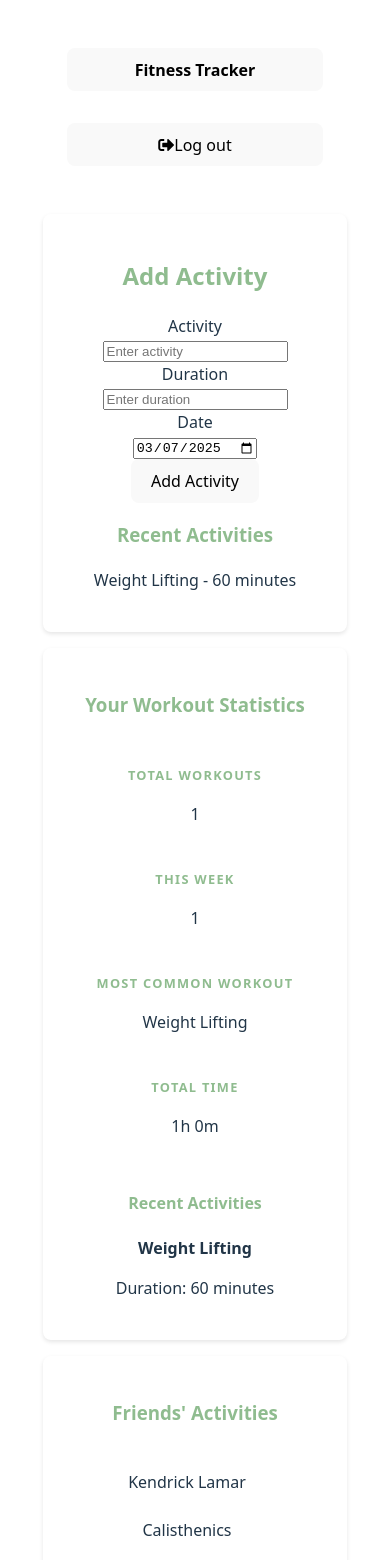
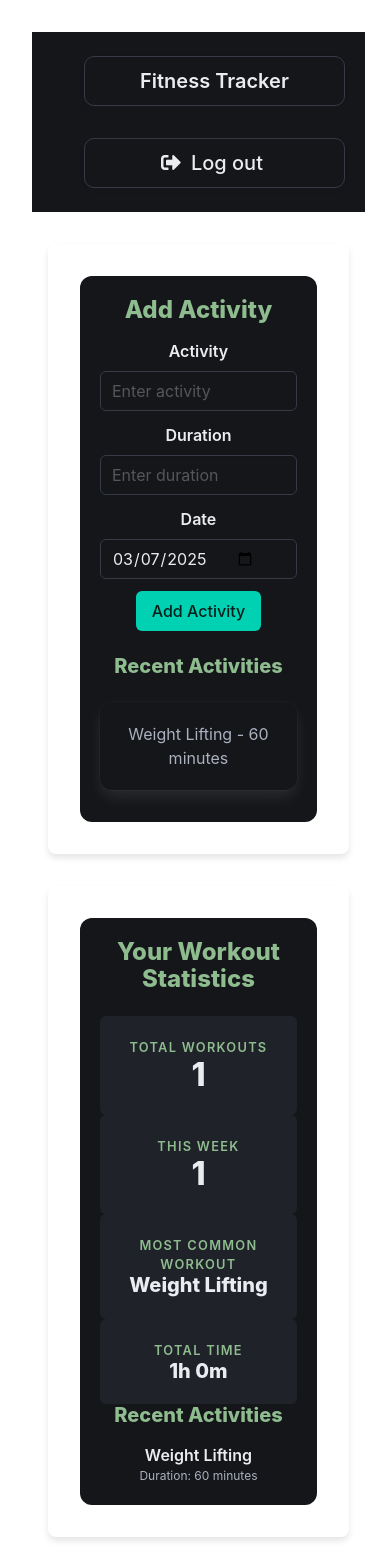
Before and after one commit to JSReza/web-programming-final-proj, a Vue app in the folder fitness-tracker-client/: page / in a window 390 px wide. Shown: the top 1560 px of the page. Built offline with nearby package versions, Linux system fonts and the light colour scheme.

Commit message:
made aesthetic changes

```diff
--- a/fitness-tracker-client/index.html
+++ b/fitness-tracker-client/index.html
@@ -1,5 +1,5 @@
 <!doctype html>
-<html lang="en">
+<html lang="en" data-theme="dark">
   <head>
     <meta charset="UTF-8" />
     <link rel="stylesheet" href="https://cdnjs.cloudflare.com/ajax/libs/font-awesome/5.15.4/css/all.min.css">
--- a/fitness-tracker-client/src/App.vue
+++ b/fitness-tracker-client/src/App.vue
@@ -95,22 +95,39 @@ const friends = ref([
 </template>
 
 <style scoped>
-
 .main-content {
   margin-top: 2rem;
+  padding: 0 2rem;
+  max-width: 1600px;
+  margin-left: auto;
+  margin-right: auto;
 }
 
 .sections {
   display: grid;
-    grid-template-columns: repeat(auto-fill, minmax(300px, 1fr));
-    gap: 1rem;
+  grid-template-columns: repeat(auto-fit, minmax(400px, 1fr));
+  gap: 2rem;
 }
 
 .section {
-    padding: 1.5rem;
+  padding: 2rem;
   border-radius: 8px;
-    box-shadow: 0 2px 4px rgba(0, 0, 0, 0.1);
+  box-shadow: 0 4px 6px rgba(0, 0, 0, 0.1);
   transition: transform 0.2s ease;
 }
 
+.section:hover {
+  transform: translateY(-2px);
+  box-shadow: 0 6px 8px rgba(0, 0, 0, 0.2);
+}
+
+@media screen and (max-width: 768px) {
+  .main-content {
+    padding: 0 1rem;
+  }
+
+  .sections {
+    grid-template-columns: 1fr;
+  }
+}
 </style>
--- a/fitness-tracker-client/src/components/FriendsActivities.vue
+++ b/fitness-tracker-client/src/components/FriendsActivities.vue
@@ -1,6 +1,6 @@
 <template>
     <div class="box">
-      <h3 class="title is-4 has-text-centered is-danger">
+      <h3 class="title is-4 has-text-centered ">
        <span>Friends' Activities</span>
       </h3>
 
@@ -13,27 +13,25 @@
           <div class="friend-header level is-mobile mb-2">
             <div class="level-left">
               <div class="level-item">
-                <figure class="image is-48x48">
-                </figure>
-                <span class="ml-3 has-text-weight-semibold">{{ friend.name }}</span>
+                <span class="ml-3 has-text-weight-semibold has-text-centered ">{{ friend.name }}</span>
               </div>
             </div>
           </div>
 
           <div class="pl-5">
-            <div v-if="!friend.activities.length" class="has-text-grey">No activities yet</div>
+            <div v-if="!friend.activities.length" >No activities yet</div>
 
-            <div v-for="activity in friend.activities" :key="activity.id" class="box has-background-light">
+            <div v-for="activity in friend.activities" :key="activity.id" class="box">
               <div class="content">
                 <p class="is-size-5 has-text-weight-medium">{{ activity.type }}</p>
                 <div class="tags">
-                  <span class="tag is-info">
+                  <span class="tag">
                     <span class="icon">
                       <i class="fas fa-clock"></i>
                     </span>
                     <span>{{ activity.duration }}</span>
                   </span>
-                  <span class="tag is-success">
+                  <span class="tag">
                     <span class="icon">
                       <i class="fas fa-calendar"></i>
                     </span>
--- a/fitness-tracker-client/src/components/NavBar.vue
+++ b/fitness-tracker-client/src/components/NavBar.vue
@@ -14,16 +14,16 @@ const handleLogout = () => {
 
 </script>
 <template>
-  <nav class="navbar is-info" role="navigation" aria-label="main navigation">
+  <nav class="navbar" role="navigation" aria-label="main navigation">
 
 
     <div class="navbar-end">
       <div class="navbar-item">
         <div class="buttons are-medium">
-            <button class="button is-light ml-4">
+            <button class="button ml-4">
         <strong>Fitness Tracker</strong>
     </button>
-          <button class="button is-light ml-4" @click="handleLogout">
+          <button class="button ml-4" @click="handleLogout">
             <span class="icon">
               <i class="fas fa-sign-out-alt"></i>
             </span>
--- a/fitness-tracker-client/src/components/Statistics.vue
+++ b/fitness-tracker-client/src/components/Statistics.vue
@@ -4,27 +4,24 @@
           <span>Your Workout Statistics</span>
       </h3>
 
-      <div class="column mb-4">
-        <div class="column is-6">
-          <div class="notification is-primary">
+      <div class="stats-container">
+      <div class="notification-grid">
+        <div class="notification">
           <p class="heading">Total Workouts</p>
           <p class="title">{{ activities.length }}</p>
         </div>
-        </div>
-        <div class="column is-6">
-          <div class="notification is-info">
+
+        <div class="notification">
           <p class="heading">This Week</p>
           <p class="title">{{ workoutsThisWeek }}</p>
         </div>
-        </div>
-        <div class="column is-6">
-          <div class="notification is-success">
+
+        <div class="notification">
           <p class="heading">Most Common Workout</p>
           <p class="title is-5">{{ mostFrequentWorkout }}</p>
         </div>
-        </div>
-        <div class="column is-6">
-          <div class="notification is-warning">
+
+        <div class="notification">
           <p class="heading">Total Time</p>
           <p class="title is-5">{{ totalWorkoutTime }}</p>
         </div>
@@ -111,9 +108,6 @@
     h3,h4,.heading{
     color:darkseagreen;
   }
-  .notification {
-    transition: transform 0.2s ease;
-  }
 
   .heading {
     text-transform: uppercase;
@@ -122,12 +116,28 @@
     letter-spacing: 0.1em;
   }
 
-  @media screen and (max-width: 768px) {
-    .columns {
-      margin: 0;
+  .stats-grid {
+  display: grid;
+  grid-template-columns: repeat(2, 1fr);
+  gap: 1.5rem;
+  padding: 1rem;
 }
 
-    .column {
+.notification {
+  width: 100%;
+
+  margin-bottom: 0 !important;
+  transition: transform 0.2s ease;
+}
+
+.notification:hover {
+  transform: translateY(-5px);
+}
+
+@media screen and (max-width: 768px) {
+  .stats-grid {
+    grid-template-columns: 1fr;
+    gap: 1rem;
     padding: 0.5rem;
   }
 }
--- a/fitness-tracker-client/src/main.ts
+++ b/fitness-tracker-client/src/main.ts
@@ -1,5 +1,5 @@
 import { createApp } from 'vue'
 import './style.css'
 import App from './App.vue'
-
+import 'bulma/css/bulma.css'
 createApp(App).mount('#app')
```
Lines whose indentation alone changed are shown as unchanged.
